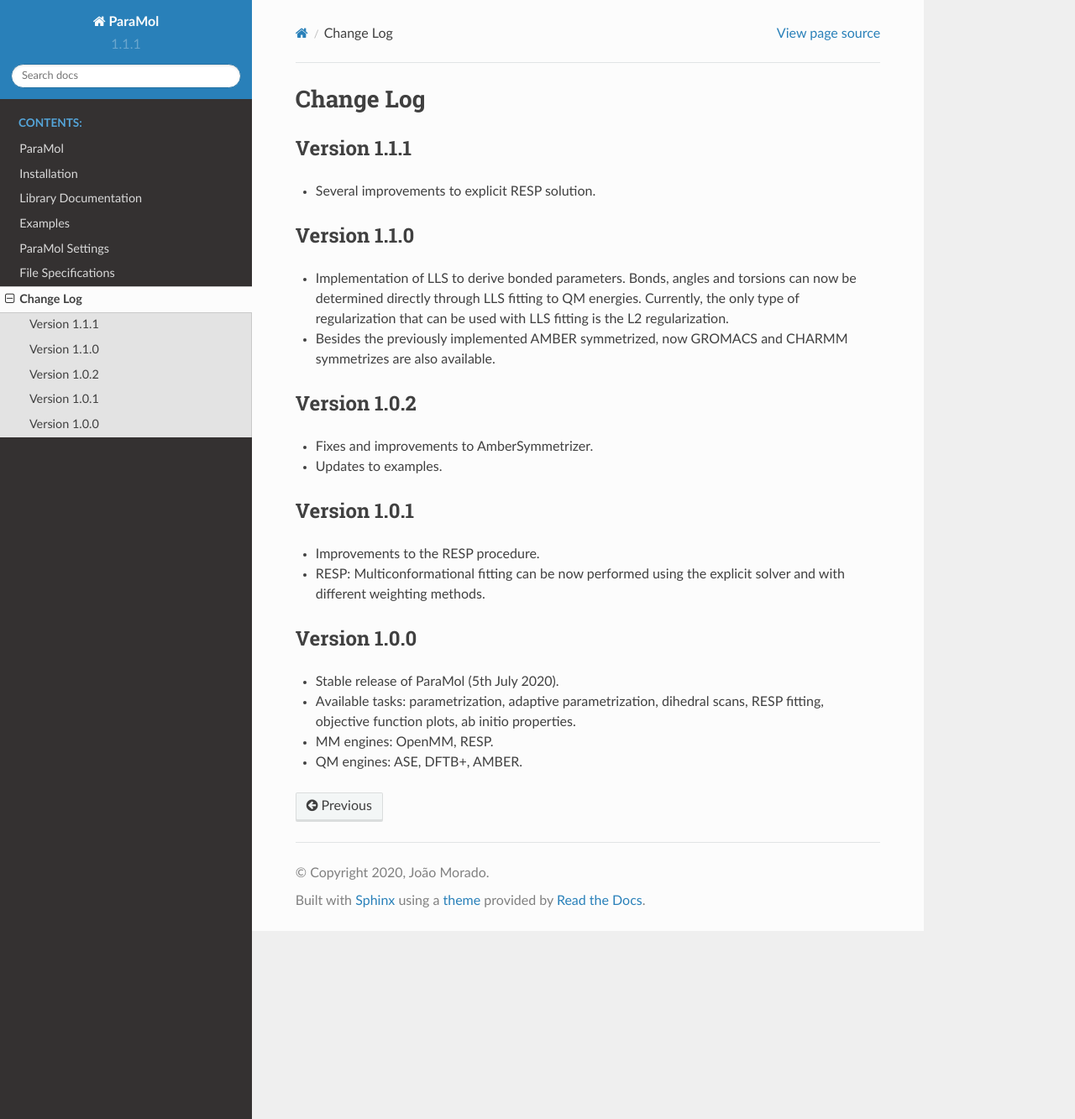
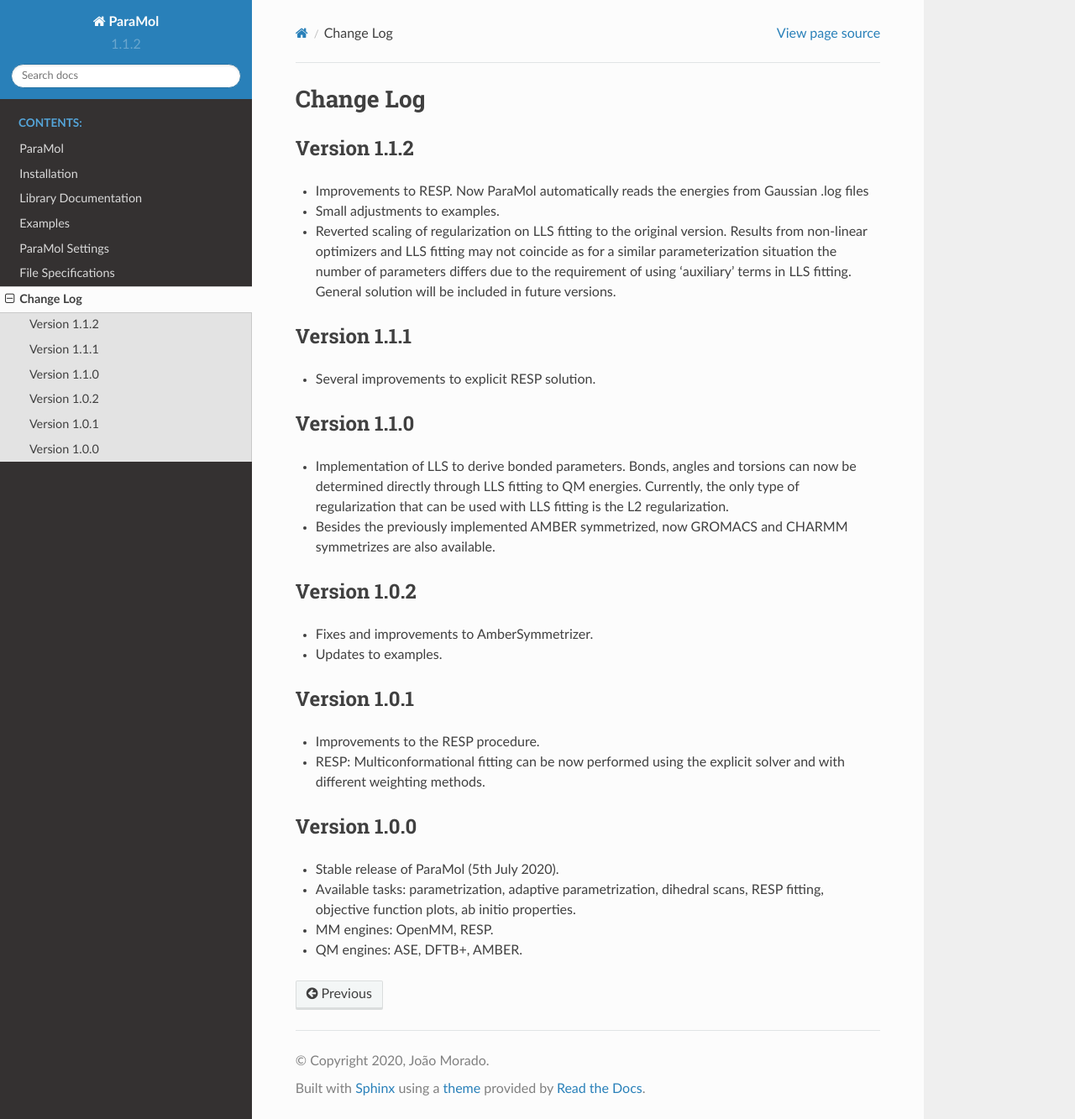
Before and after one commit to JMorado/ParaMol, a Sphinx documentation site: the page built from docs/source/Change_log.rst, in a window 1280 px wide and 1333 px high. Shown: the whole window at 84% size. Built offline with Sphinx 7.4.7 and the Read the Docs theme 2.0.0, drawn with Linux system fonts in a browser that asks for light colours.

Commit message:
increment to version 1.1.2

```diff
--- a/ParaMol/__init__.py
+++ b/ParaMol/__init__.py
@@ -5,7 +5,7 @@
 Code by João Morado.
 """
 
-__version__ = "1.1.1"
+__version__ = "1.1.2"
 
 __all__ = ["System",
            "Parameter_space",
--- a/docs/source/Change_log.rst
+++ b/docs/source/Change_log.rst
@@ -1,5 +1,11 @@
 Change Log
 ==========
+
+Version 1.1.2
+-------------
+- Improvements to RESP. Now ParaMol automatically reads the energies from Gaussian .log files
+- Small adjustments to examples.
+- Reverted scaling of regularization on LLS fitting to the original version. Results from non-linear optimizers and LLS fitting may not coincide as for a similar parameterization situation the number of parameters differs due to the requirement of using 'auxiliary' terms in LLS fitting. General solution will be included in future versions.
 
 Version 1.1.1
 -------------
--- a/docs/source/conf.py
+++ b/docs/source/conf.py
@@ -22,8 +22,8 @@
 author = 'João Morado'
 
 # Version and release
-version = '1.1.1'
-release = '1.1.1'
+version = '1.1.2'
+release = '1.1.2'
 
 # Add any Sphinx extension module names here, as strings. They can be
 # extensions coming with Sphinx (named 'sphinx.ext.*') or your custom
--- a/setup.py
+++ b/setup.py
@@ -1,7 +1,7 @@
 from setuptools import setup, find_packages
 setup(
     name='ParaMol',
-    version='1.1.1',
+    version='1.1.2',
     packages=find_packages(),
     url='https://github.com/JMorado/ParaMol',
     license='MIT',
```
Also changed, not shown: README.md (+1 -1 lines).
